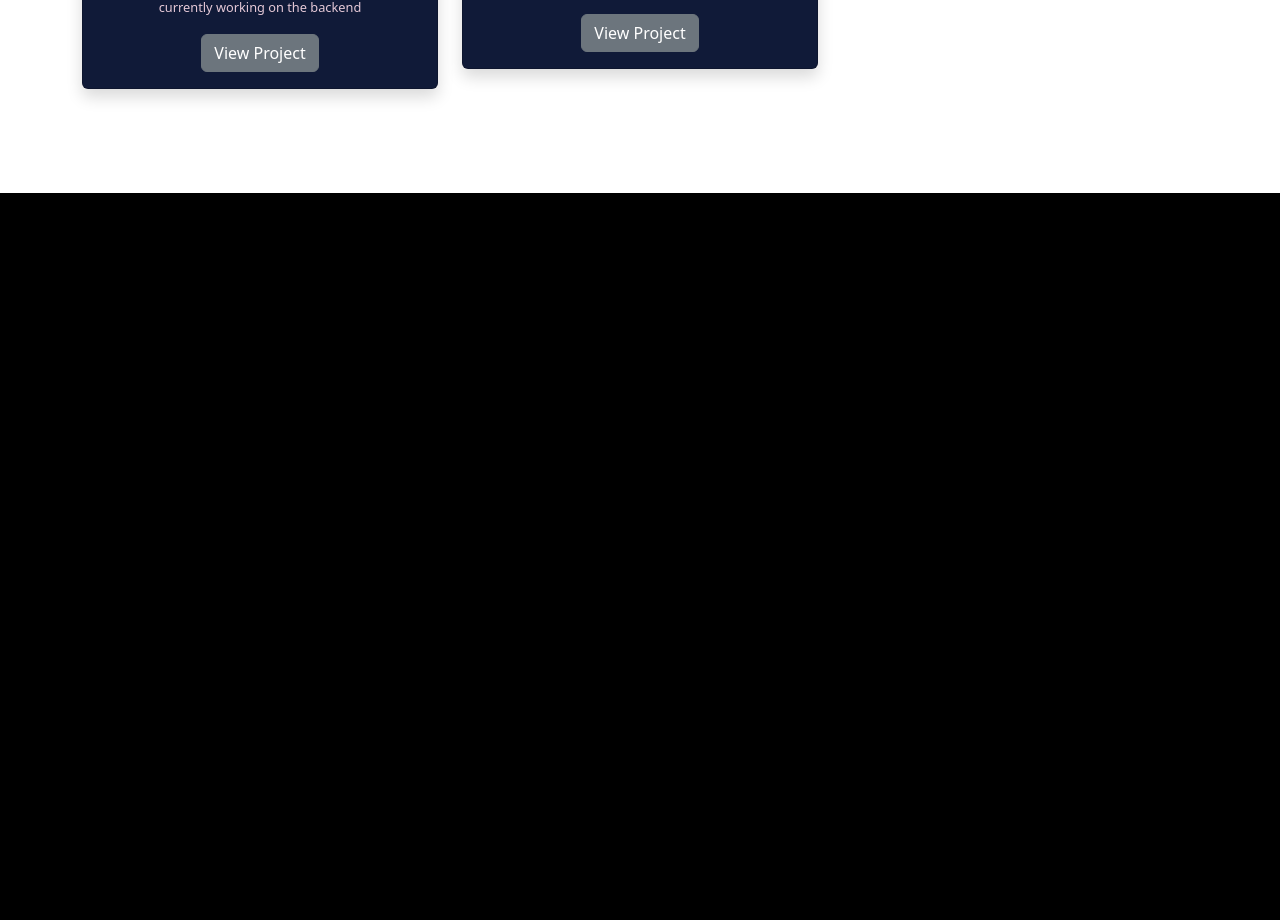
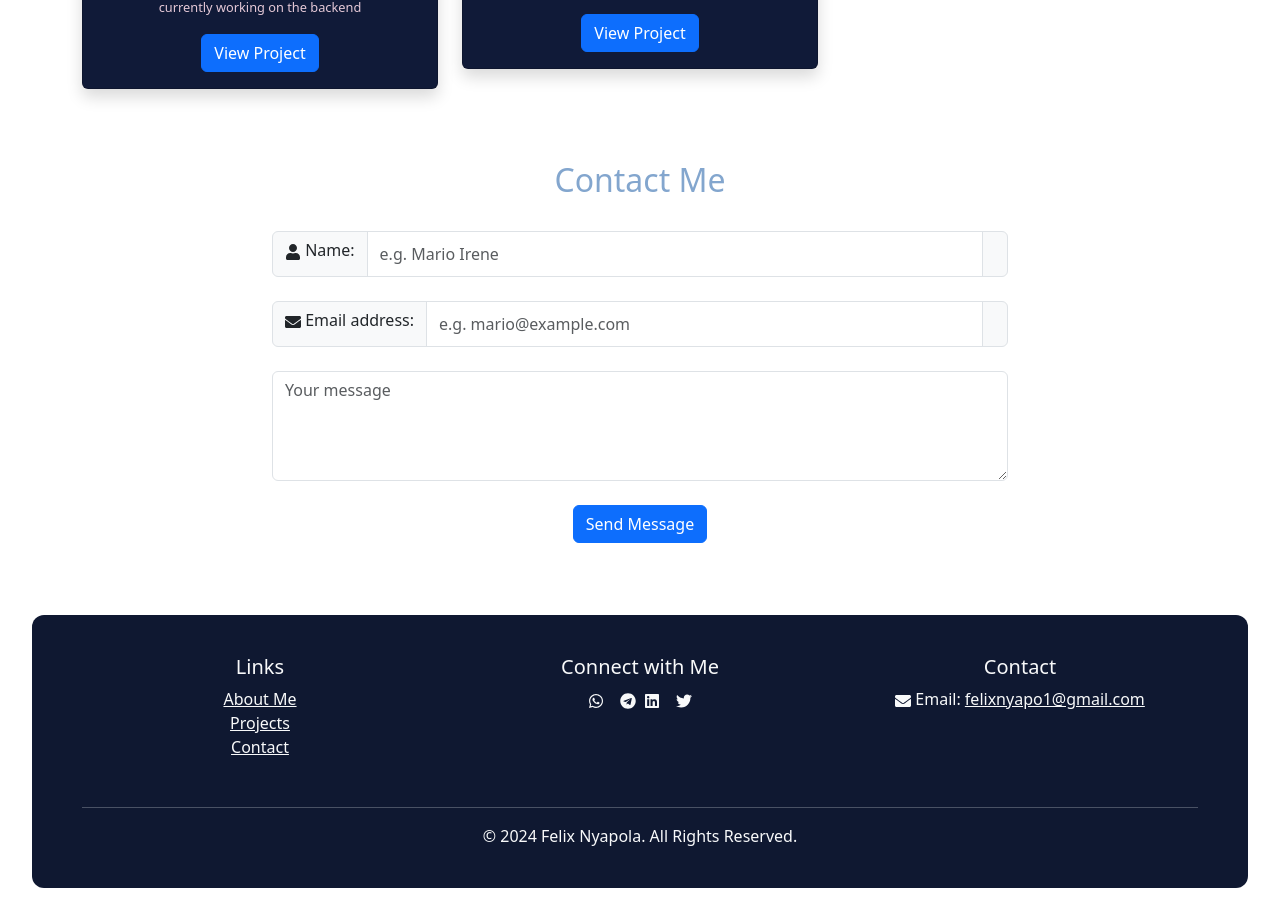
Before and after one commit to nyapo1/ReactPortolio, a React (Vite) app: page / in a window 1280 px wide. Shown: the part 1294-2214 px from the top of the page. Before the commit the page ends 1487 px from the top, so only its background shows below. Built offline with nearby package versions, Linux system fonts and the light colour scheme.

Commit message:
Add contact and footer

```diff
--- a/src/App.jsx
+++ b/src/App.jsx
@@ -5,6 +5,8 @@ import './index.css'
 import Hero from './components/Hero';
 import Skills from './components/Skills';
 import Projects from './components/Projects';
+import Contact from './components/Contact';
+import Footer from './components/Footer';
 
 function App() {
 
@@ -14,6 +16,8 @@ function App() {
     <Hero/>
     <Skills/>
     <Projects/>
+    <Contact/>
+    <Footer/>
     </>
   );
 }
--- /dev/null
+++ b/src/components/Contact.jsx
@@ -0,0 +1,61 @@
+import React from 'react';
+import '../styles/Contact.css'
+import { FaEnvelope, FaUser } from 'react-icons/fa';
+
+
+const Contact = () => {
+  return (
+    <div className="container my-5">
+      <h2 className="text-center mb-4 contact-title">Contact Me</h2>
+      <div className="row">
+        <div className="col-md-8 offset-md-2">
+          <form>
+            <div className="form-group my-2">
+
+            <div className="input-group">
+              <span className="input-group-text">
+              <label htmlFor="name" className="form-label"><FaUser/> Name:</label>
+              </span>
+              <input
+                type="text"
+                id="name"
+                className="form-control"
+                placeholder="e.g. Mario Irene"
+                required
+              />
+              <span className="input-group-text" data-bs-toggle="tooltip" title="Enter an email address we can reply to.">
+                <i className="bi bi-question-circle text-muted"></i>
+              </span>
+            </div>
+            </div>
+            <div className="form-group my-4">
+
+            <div className="input-group">
+              <span className="input-group-text">
+              <label htmlFor="email" className="form-label"><FaEnvelope/> Email address:</label>
+              </span>
+              <input
+                type="email"
+                id="email"
+                className="form-control"
+                placeholder="e.g. mario@example.com"
+                required
+              />
+              <span className="input-group-text" data-bs-toggle="tooltip" title="Enter an email address we can reply to.">
+                <i className="bi bi-question-circle text-muted"></i>
+              </span>
+            </div>
+            </div>
+
+            <div className="form-group">
+              <textarea className="form-control" id="message" rows="4" placeholder="Your message" required></textarea>
+            </div>
+            <button type="submit" className="btn btn-primary btn-block my-4">Send Message</button>
+          </form>
+        </div>
+      </div>
+    </div>
+  );
+};
+
+export default Contact;
--- /dev/null
+++ b/src/components/Footer.jsx
@@ -0,0 +1,62 @@
+import React from 'react';
+import { FaGithub, FaLinkedin, FaTwitter,FaEnvelope, FaTelegram, FaWhatsapp } from 'react-icons/fa'; // Importing social media icons
+import '../styles/Footer.css'
+
+
+const Footer = () => {
+  return (
+    <footer className="footer text-light py-4">
+      <div className="container">
+        <div className="row">
+          <div className="col-md-4 my-3">
+            <h5>Links</h5>
+            <ul className="list-unstyled">
+              <li><a href="#about" className="text-light">About Me</a></li>
+              <li><a href="#projects" className="text-light">Projects</a></li>
+              <li><a href="#contact" className="text-light">Contact</a></li>
+            </ul>
+          </div>
+          <div className="col-md-4 my-3">
+            <h5>Connect with Me</h5>
+            <div>
+                  <a
+                href="https://wa.me/+254 776 660808"
+                className="text-light me-3"
+                target="_blank"
+                rel="noopener noreferrer"
+                aria-label="WhatsApp"
+              >
+                <FaWhatsapp  />
+              </a>
+              <a
+                href="https://t.me/Lyyne001"
+                className="text-light me-2"
+                target="_blank"
+                rel="noopener noreferrer"
+                aria-label="Telegram"
+              >
+                <FaTelegram />
+              </a>
+              <a href="https://www.linkedin.com/in/felix-nyapola" className="text-light me-3" target="_blank" rel="noopener noreferrer">
+                <FaLinkedin  />
+              </a>
+              <a href="https://twitter.com/FelixNyapo" className="text-light" target="_blank" rel="noopener noreferrer">
+                <FaTwitter />
+              </a>
+            </div>
+          </div>
+          <div className="col-md-4 my-3 text-center">
+            <h5>Contact</h5>
+            <p><FaEnvelope/> Email: <a href="mailto:felixnyapo1@gmail.com" className="text-light">felixnyapo1@gmail.com</a></p>
+          </div>
+        </div>
+        <hr className="text-light" />
+        <div className="text-center">
+          <p>&copy; {new Date().getFullYear()} Felix Nyapola. All Rights Reserved.</p>
+        </div>
+      </div>
+    </footer>
+  );
+};
+
+export default Footer;
--- a/src/components/Projects.jsx
+++ b/src/components/Projects.jsx
@@ -52,7 +52,7 @@ const Projects = () => {
               <div className="card-body align-content-center">
                 <h5 className="card-title">{project.title}</h5>
                 <p className="card-text">{project.description}</p>
-                <a href={project.link} className="btn btn-secondary" target="_blank">View Project</a>
+                <a href={project.link} className="btn btn-primary" target="_blank">View Project</a>
               </div>
             </div>
           </motion.div>
--- a/src/components/Skills.jsx
+++ b/src/components/Skills.jsx
@@ -80,7 +80,7 @@ const Skills = () => {
             >
               <li> <FaGitAlt/> Git </li>
               <li> <FaGithub/>  GitHub</li>
-              <li> Building responsive websites</li>
+              <li> Building responsive Designs</li>
             </motion.ul>
           </div>
 
--- a/src/index.css
+++ b/src/index.css
@@ -21,7 +21,7 @@ body {
   place-items: center;
   min-width: 320px;
   min-height: 100vh;
-  background: linear-gradient(#0A1128,#034078);
+  background: linear-gradient(#0A1128,#034078,#0A1128,#034078);
 }
 
 
--- /dev/null
+++ b/src/styles/Contact.css
@@ -0,0 +1,3 @@
+.contact-title{
+  color: #83A6CE;
+}
--- /dev/null
+++ b/src/styles/Footer.css
@@ -0,0 +1,4 @@
+.footer{
+  background-color: #0f1831;
+  border-radius: 12px;
+}
```
